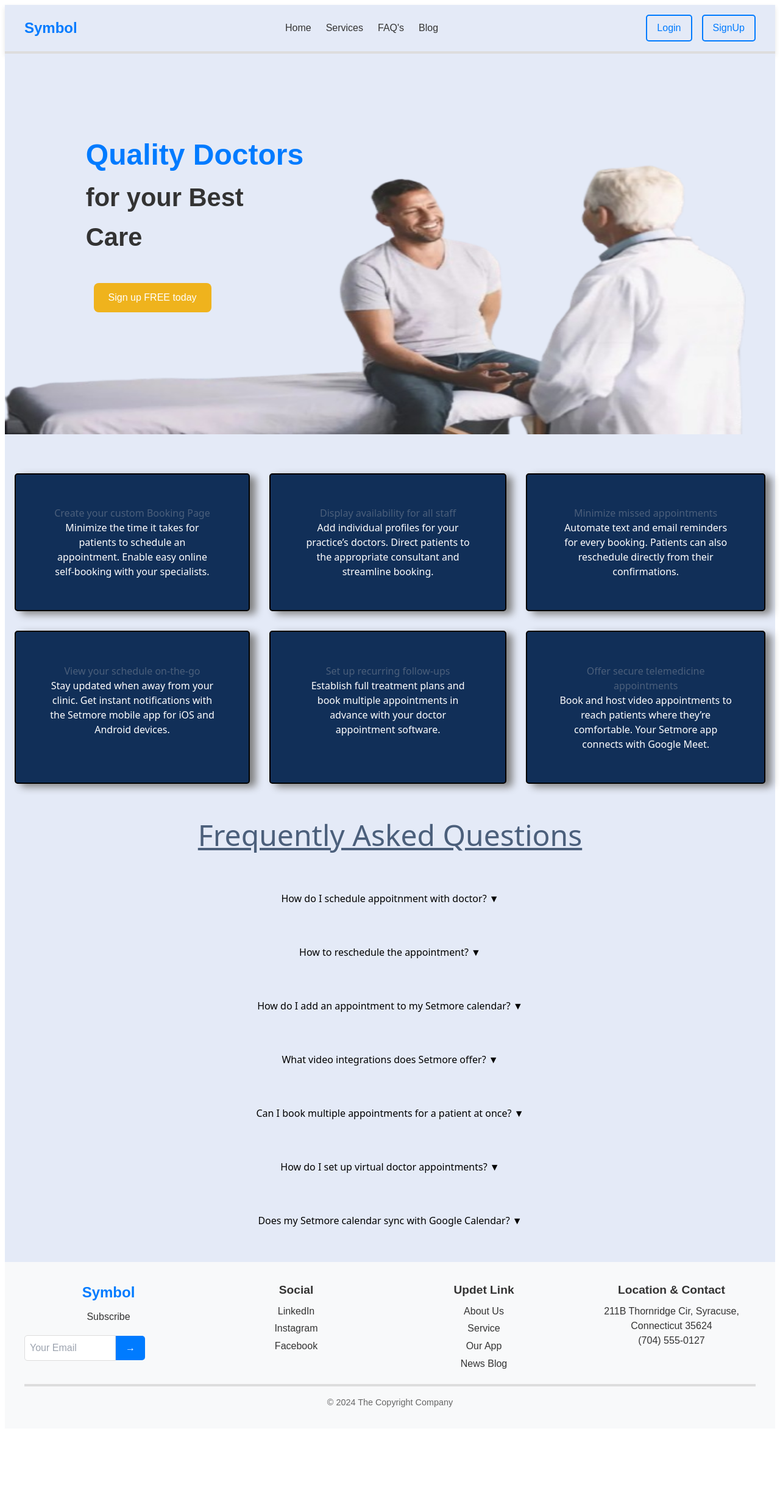
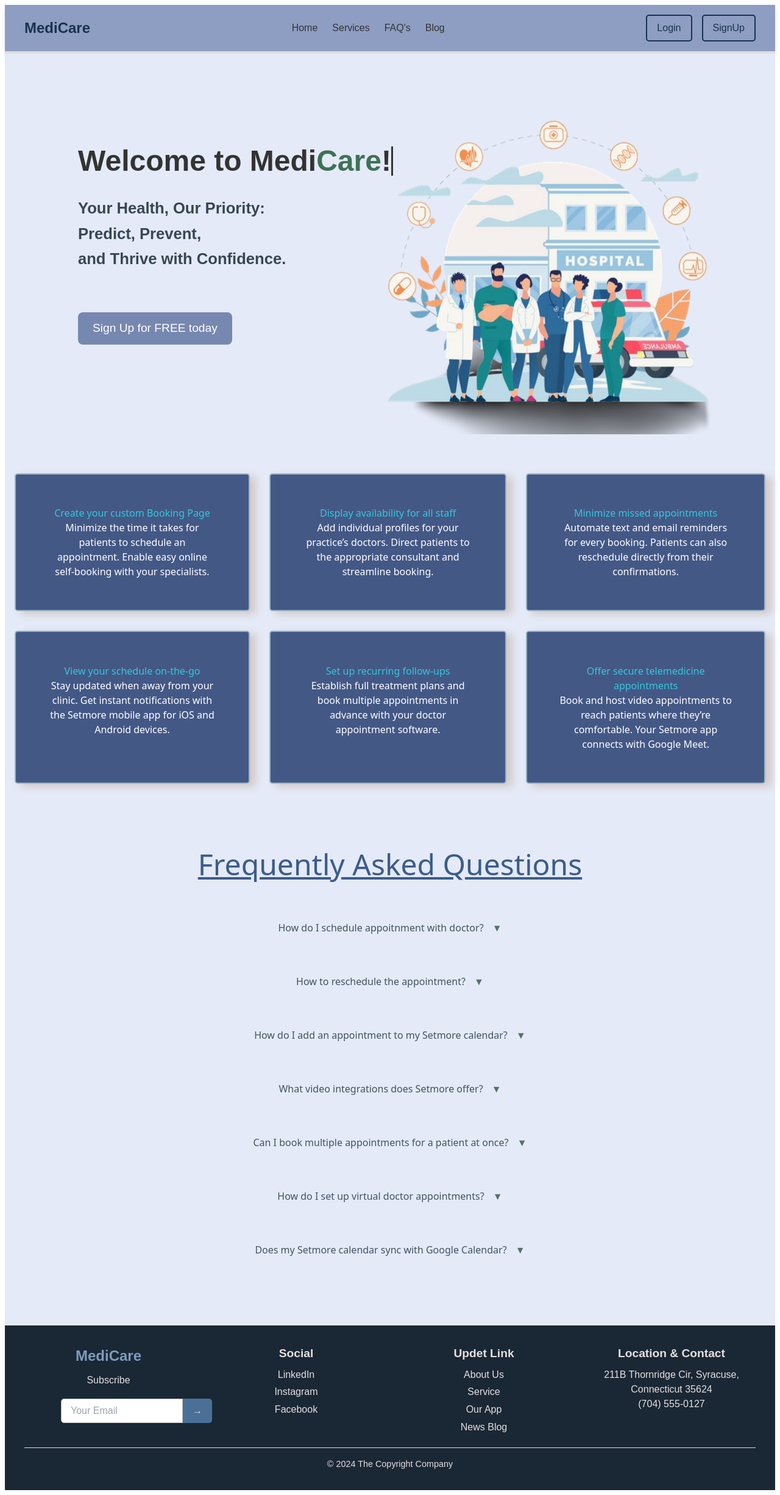
Before and after one commit to vikzhunt/MediCare, a React (Create React App) app in the folder Frontend/: page / in a window 1280 px wide. Shown: the whole page at 61% size. Before the commit the page ends 2350 px from the top, so only its background shows below. Built offline with nearby package versions, Linux system fonts and the light colour scheme.

Commit message:
`Updated styling of homepage`

```diff
--- a/Frontend/public/index.html
+++ b/Frontend/public/index.html
@@ -24,7 +24,7 @@
       work correctly both with client-side routing and a non-root public URL.
       Learn how to configure a non-root public URL by running `npm run build`.
     -->
-    <title>React App</title>
+    <title>MediCare</title>
   </head>
   <body>
     <noscript>You need to enable JavaScript to run this app.</noscript>
--- a/Frontend/src/components/Brochure.js
+++ b/Frontend/src/components/Brochure.js
@@ -1,6 +1,6 @@
 import '../styles/Brochure.css'
 import { Link } from 'react-router-dom';
-import bgImg from "../images/DASbg.png"
+import bgImg from "../images/img.png";
 
 
 const Brochure = (props) => {
@@ -8,19 +8,43 @@ const Brochure = (props) => {
         props.setLogin(false)
     }
     return (
+
         <div className="brochure">
+            <style>
+                {`
+                @keyframes typing {
+                    0% { width: 0; }
+                    50% { width: 100%; }
+                    100% { width: 100%; }
+                }
+                @keyframes blink {
+                    50% { border-color: transparent; }
+                }
+                .typing-animation {
+                    display: inline-block;
+                    white-space: nowrap;
+                    overflow: hidden;
+                    border-right: 3px solid;
+                    width: 0;
+                    max-width: 3xl;
+                    animation: typing 7s steps(50, end) infinite alternate, blink 0.75s infinite;
+                }
+                `}
+            </style>
             <div>
                 <img className="image" src={bgImg} alt="doctor"></img>
             </div>
-
             <div className='homeContent'>
-                <h2>Quality Doctors</h2>
-                <h3>for your Best</h3>
-                <h3>Care</h3>
+                <h1 className="text-5xl font-bold mb-6 typing-animation">
+                    Welcome to Medi<span className="text-green-900/80">Care</span>!
+                </h1>
+                <h5>Your Health, Our Priority:</h5>
+                <h5> Predict, Prevent,</h5>
+                <h5>and Thrive with Confidence.</h5>
 
             </div>
             <div>
-                <button className='Signbtn' onClick={SIgnFreeHandler}><Link to="/login">Sign up FREE today </Link></button>
+                <button className='Signbtn' onClick={SIgnFreeHandler}><Link to="/login">Sign Up for FREE today </Link></button>
             </div>
         </div>
     )
--- a/Frontend/src/components/Footer.js
+++ b/Frontend/src/components/Footer.js
@@ -7,7 +7,7 @@ const Footer = () => {
         <footer className="footer">
             <div className="footer-container">
                 <div className="footer-section">
-                    <h2 className="footer-logo">Symbol</h2>
+                    <h2 className="footer-logo">MediCare</h2>
                     <p>Subscribe</p>
                     <div className="subscribe">
                         <input type="email" placeholder="Your Email" />
--- a/Frontend/src/components/Nav.js
+++ b/Frontend/src/components/Nav.js
@@ -18,7 +18,7 @@ const Nav = (props) => {
     }
     return (
         <div className="Navi">
-            <div>Symbol</div>
+            <div>MediCare</div>
             <div className='gen'>
                 <button className='genBtn'>Home</button>
                 <button className='genBtn'>Services</button>
--- a/Frontend/src/styles/Brochure.css
+++ b/Frontend/src/styles/Brochure.css
@@ -6,17 +6,19 @@
 }
 
 .image {
-    width: 95vw;
+    position: relative;
+    top:35%;
+    left: 45%;
+    width: 50vw;
     height: 68vh;
 }
 
-
 .homeContent {
     position: absolute;
-    top: 27.2vh;
-    left: 11vw;
+    top: 30vh;
+    left: 10vw;
     text-align: left;
-    max-width: 500px;
+    max-width: 600px;
 }
 
 .homeContent h2 {
@@ -26,23 +28,24 @@
     margin: 0;
 }
 
-.homeContent h3 {
-    font-size: 2.6rem;
+.homeContent h5 {
+    width: fit-content;
+    font-size: 1.6rem;
     font-weight: 600;
-    color: #333;
+    color: #374752;
     margin: 0.2rem 0;
 }
 
 .Signbtn {
     position: absolute;
-    top: 56vh;
-    left: 12vw;
+    top: 62vh;
+    left: 10vw;
     margin-top: 1rem;
     padding: 0.75rem 1.5rem;
-    font-size: 1rem;
+    font-size: 1.2rem;
     font-weight: 500;
     color: #fff;
-    background-color: rgb(239, 179, 29);
+    background-color: rgb(119, 136, 176);
     border: none;
     border-radius: 8px;
     cursor: pointer;
@@ -57,7 +60,7 @@
 
 /* Hover effect for the sign-up button */
 .Signbtn:hover {
-    background-color: #0056b3;
+    background-color: rgb(73, 89, 127);
     transform: translateY(-3px);
 }
 
--- a/Frontend/src/styles/Faq.css
+++ b/Frontend/src/styles/Faq.css
@@ -1,23 +1,35 @@
 .FaqHeading {
   font-size: 6vh;
   text-decoration: underline;
-  color: rgb(75, 95, 123);
+  color: rgb(59, 92, 138);
   background-color: rgb(228, 234, 247);
   margin: 0;
 }
 
 .FaqContainer {
   display: grid;
-  padding: 3vh 20vw 3vh 20vw;
+  padding: 3vh 20vw 10vh 20vw;
   background-color: rgb(228, 234, 247);
 }
 
 .FaqItem {
   padding: 2vh 0 2vh 0;
+  color: rgb(64, 83, 100);
   margin: 2vh;
   border-radius: 15px;
 }
 
+.FaqItem span{
+  padding-left: 10px;
+  color: rgb(84, 114, 104);
+}
+
+.FaqItem p{
+  margin-top: 5px;
+  padding: 10px 10px 10px 10px;
+  color: rgb(43, 101, 137);
+  background-color: rgb(173, 198, 201);
+}
 /* .FaqContainer :hover{
   background-color: rgb(239, 179, 29);
 } */
--- a/Frontend/src/styles/Features.css
+++ b/Frontend/src/styles/Features.css
@@ -2,23 +2,23 @@
   display: grid;
   grid-template-columns: auto auto auto;
   justify-content: space-between;
-  padding: 6vh 0 4vh 0;
+  padding: 6vh 0 10vh 0;
   background-color: rgb(228, 234, 247);
 
 }
 
 .card {
-  background-color: rgb(17, 47, 88);
-  border: 2px solid black;
+  background-color: rgb(68, 88, 134);
+  border: 2px solid rgb(152, 180, 198);
   border-radius: 5px;
   padding: 4vw;
   margin: 2vh;
-  box-shadow: 10px 5px 13px grey;
+  box-shadow: 10px 5px 13px rgb(209, 201, 201);
   color: white;
 }
 
 
 .cardTitle{
-  color: rgb(75, 95, 123);
+  color: rgb(51, 199, 219);
   text-decoration: solid;
 }
--- a/Frontend/src/styles/Footer.css
+++ b/Frontend/src/styles/Footer.css
@@ -1,7 +1,7 @@
 .footer {
-  background-color: #f8f9fa;
+  background-color: #1a2735;
   padding: 2rem;
-  color: #333;
+  color: #e5e0e0;
   font-family: Arial, sans-serif;
 }
 
@@ -21,7 +21,7 @@
 .footer-logo {
   font-size: 1.5rem;
   font-weight: 700;
-  color: #007bff;
+  color: #7d9bbb;
 }
 
 .footer-section h3 {
@@ -41,13 +41,13 @@
 }
 
 .footer-section a {
-  color: #333;
+  color: #e5e0e0;
   text-decoration: none;
   transition: color 0.3s ease;
 }
 
 .footer-section a:hover {
-  color: #007bff;
+  color: #ae7c7c;
 }
 
 .subscribe {
@@ -58,32 +58,36 @@
 
 .subscribe input[type="email"] {
   padding: 0.5rem;
-  border: 1px solid #ddd;
+  padding-left: 15px;
+  margin-left: 60px;
+  border: 1px solid #bfbbbb;
   border-radius: 5px 0 0 5px;
   outline: none;
-  width: 150px;
+  height: 40px;
+  width: 200px;
 }
 
 .subscribe-btn {
   padding: 0.5rem 1rem;
-  background-color: #007bff;
+  background-color: #4b7098;
   border: none;
-  color: #fff;
+  color: #e5e0e0;
   cursor: pointer;
   border-radius: 0 5px 5px 0;
   transition: background-color 0.3s ease;
 }
 
 .subscribe-btn:hover {
-  background-color: #0056b3;
+  background-color: #375d85;
 }
 
 .footer-bottom {
   text-align: center;
   padding-top: 1rem;
-  border-top: 4px solid #ddd;
+  border-top: 1px solid #dddddd;
   font-size: 0.9rem;
-  color: #666;
+  width: 100%;
+  color: #e5e0e0;
 }
 
 .footer-bottom p {
--- a/Frontend/src/styles/LoginRegister.css
+++ b/Frontend/src/styles/LoginRegister.css
@@ -16,7 +16,7 @@
 .login-container {
     position: relative;
     width: 100%;
-    background-color: #fff;
+    background-color: #aac0d4;
     min-height: 100vh;
     overflow: hidden;
 }
@@ -64,7 +64,7 @@
 
 .Login-Section .title {
     font-size: 2.2rem;
-    color: #444;
+    color: #3b3939;
     margin-bottom: 10px;
 }
 
@@ -96,7 +96,7 @@
     line-height: 1;
     font-weight: 600;
     font-size: 1.1rem;
-    color: #333;
+    color: #3b3939;
 }
 
 .Login-Section .input-field input::placeholder {
@@ -170,7 +170,7 @@
     top: -10%;
     right: 48%;
     transform: translateY(-50%);
-    background-image: linear-gradient(12deg, #9f5522 0%, #0043ff 100%);
+    background-image: linear-gradient(12deg, #a84a4a 0%, #0051ff 100%);
     transition: 1.8s ease-in-out;
     border-radius: 50%;
     z-index: 6;
--- a/Frontend/src/styles/Nav.css
+++ b/Frontend/src/styles/Nav.css
@@ -4,7 +4,7 @@
     align-items: center;
     justify-content: space-between;
     padding: 1rem 2rem;
-    background-color: rgb(228, 234, 247);
+    background-color: rgb(142, 158, 194);
     box-shadow: 0 4px 8px rgba(0, 0, 0, 0.1);
     font-family: Arial, sans-serif;
     border-bottom: 4px solid #ddd;
@@ -13,7 +13,7 @@
 .Navi > div:first-child {
     font-size: 1.5rem;
     font-weight: bold;
-    color: #007bff;
+    color: #18334f;
 }
 
 .gen {
@@ -31,9 +31,9 @@
 }
 
 .genBtn:hover {
-    color: #007bff;
+    color: #715534;
     transform: translateY(-2px);
-    text-decoration: underline;
+    /* text-decoration: underline; */
 }
 
 .loginSign {
@@ -43,8 +43,8 @@
 
 .loginSign button {
     background-color: transparent;
-    border: 2px solid #007bff;
-    color: #007bff;
+    border: 2px solid #18334f;
+    color: #18334f;
     padding: 0.5rem 1rem;
     font-size: 1rem;
     font-weight: 500;
@@ -59,9 +59,9 @@
 }
 
 .loginSign button:hover {
-    background-color: rgb(67, 159, 144);
+    background-color: rgb(62, 97, 131);
     color: #ffffff;
-    border-color: rgb(67, 159, 144);
+    border-color: rgb(255, 255, 255);
 }
 
 .signUp {
```
Also changed, not shown: Frontend/src/images/img.png (added).
